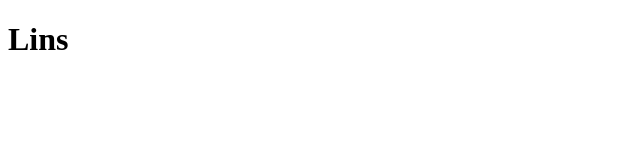
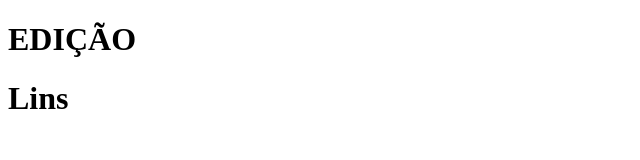
Before and after one commit to leonardolinsz/aoPositivo, a plain HTML site: page index.html in a window 1280 px wide. Shown: the whole page, without its empty margins (0-640 px from the left). Drawn offline with Linux system fonts and the light colour scheme.

Commit message:
Update index.html

```diff
--- a/index.html
+++ b/index.html
@@ -8,7 +8,7 @@
 <body>
 
     <div>
-
+        <h1>EDIÇÃO</h1>
     </div>
     <h1>Lins</h1>
 </body>
```
